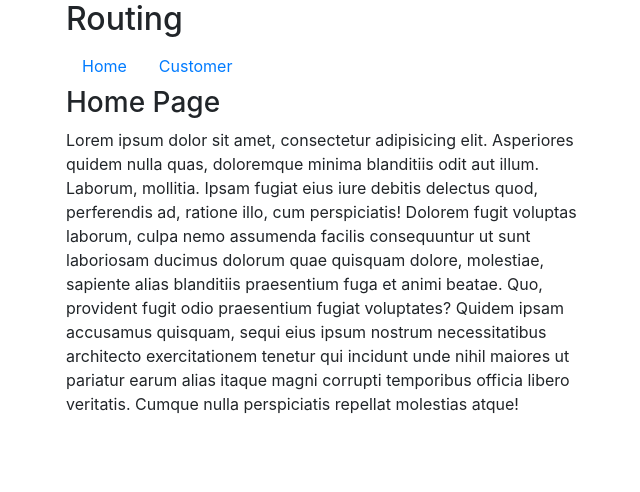
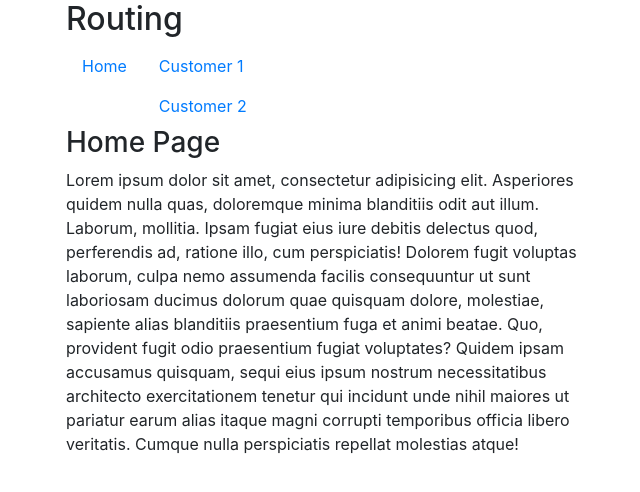
Before and after one commit to DeveloperBiplob/Vue-Js, a Vue app in the folder vue_route/: page / in a window 1280 px wide. Shown: the top 492 px of the page, without its empty margins (19-659 px from the left). Built offline with nearby package versions, Linux system fonts and the light colour scheme.

Commit message:
Vue Route Parameter

```diff
--- a/vue_route/src/components/Customer/Customer.vue
+++ b/vue_route/src/components/Customer/Customer.vue
@@ -1,6 +1,7 @@
 <template>
     <div>
         <h3>The Customer Page</h3>
+        <p>Customer Id : {{ lodedId }}</p>
         <button @click="navigateToHome">Go to Home</button>
     </div>
 </template>
@@ -11,7 +12,12 @@ export default {
     name: 'CustomerPage',
     data() {
         return {
-
+            lodedId: this.$route.params.id
+        }
+    },
+    watch: {
+        '$route'(to){
+            this.lodedId= to.params.id;
         }
     },
     methods: {
--- a/vue_route/src/components/Header.vue
+++ b/vue_route/src/components/Header.vue
@@ -5,7 +5,8 @@
         <router-link class="nav-link" to="/">Home</router-link>
       </li>
       <li class="nav-item">
-        <router-link class="nav-link" to="/customer">Customer</router-link>
+        <router-link class="nav-link" to="/customer/1">Customer 1</router-link>
+        <router-link class="nav-link" to="/customer/2">Customer 2</router-link>
       </li>
     </ul>
   </div>
@@ -14,8 +15,10 @@
 <script>
 export default {
     name: 'HeaderComponent',
-    setup() {
+    data() {
+        return {
 
+        }
     },
 }
 </script>
--- a/vue_route/src/routes.js
+++ b/vue_route/src/routes.js
@@ -7,7 +7,7 @@ export const routes = [
         component: ComHome
     },
     {
-        path: '/customer',
+        path: '/customer/:id',
         component: ComCustomer
     }
 ]
```
